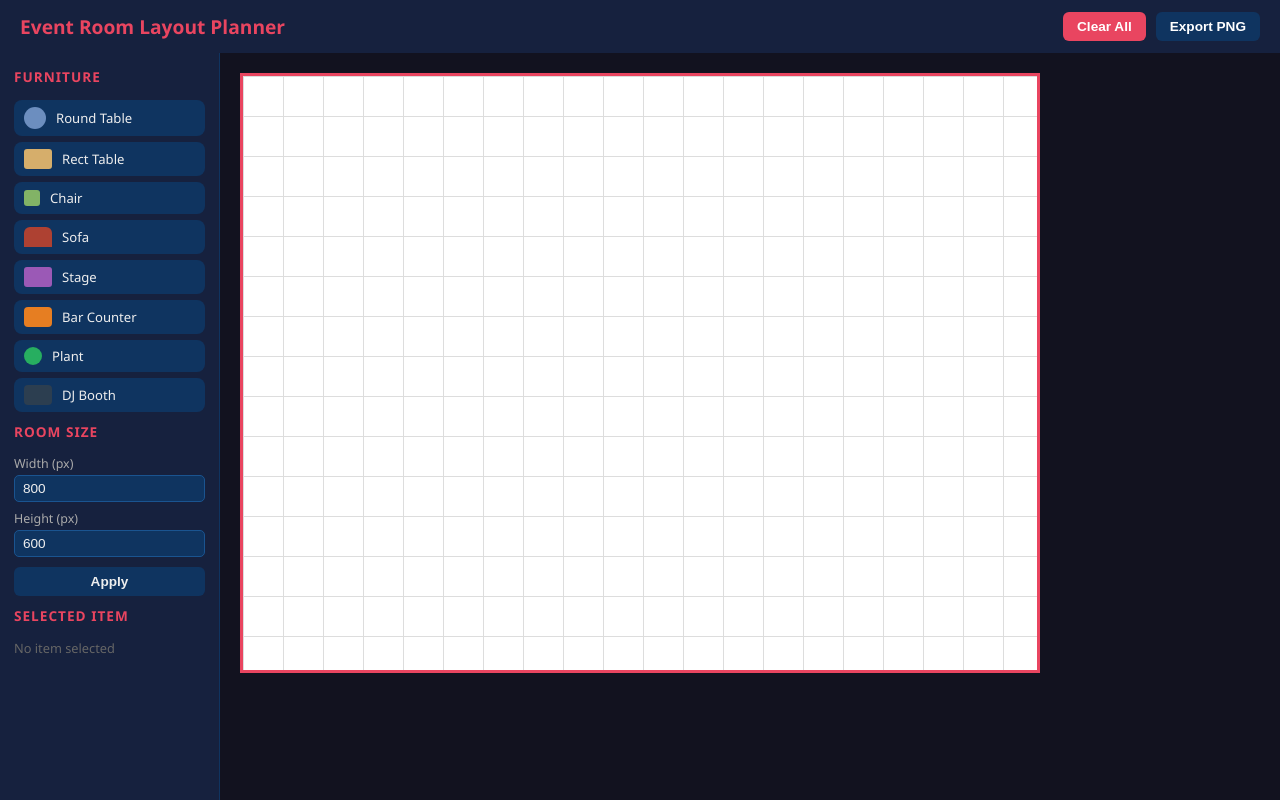
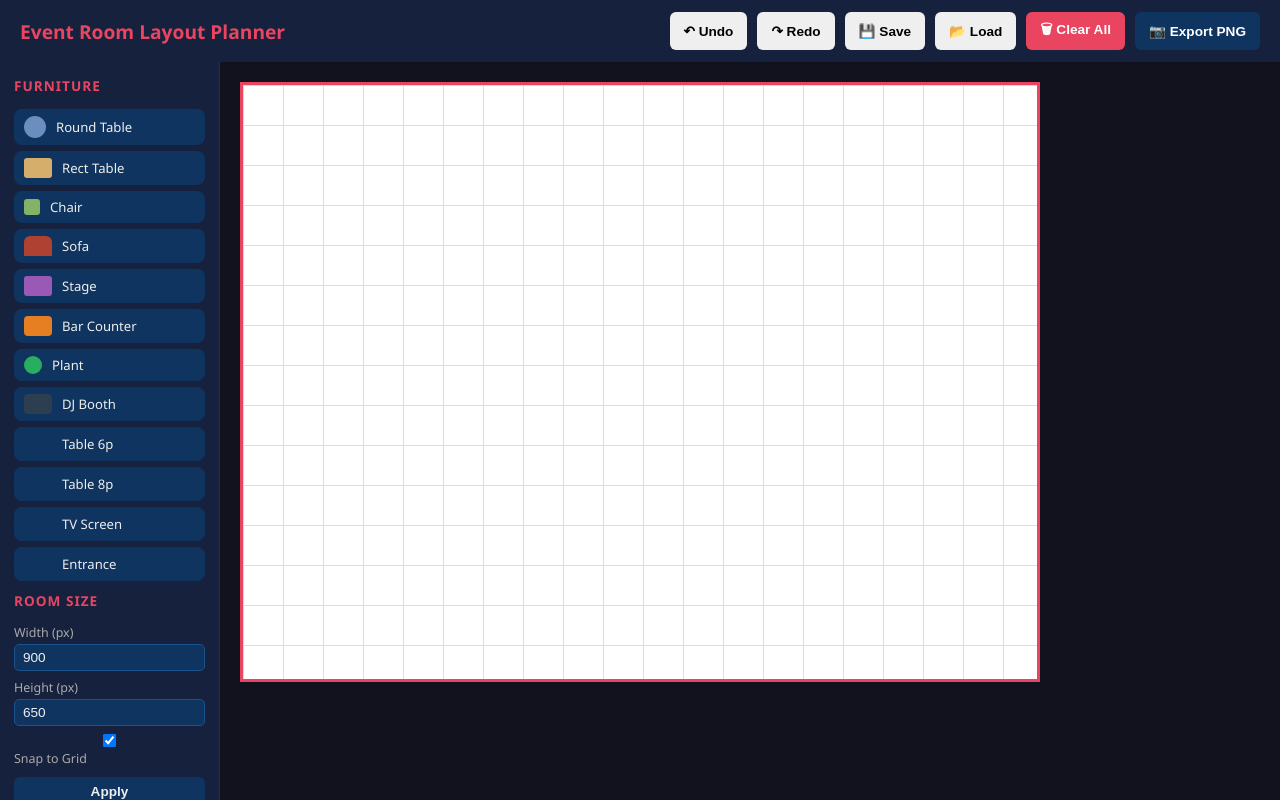
Before and after one commit to Skyzan7/room-layout-planner, a plain HTML site: page index.html in a window 1280 px wide. Drawn offline with Linux system fonts and the light colour scheme.

Commit message:
Refactor index.html for improved structure and controls

```diff
--- a/index.html
+++ b/index.html
@@ -10,8 +10,13 @@
   <header>
     <h1>Event Room Layout Planner</h1>
     <div class="header-controls">
-            <button id="clearBtn">Clear All</button>
-            <button id="exportBtn">Export PNG</button>
+      <button id="undoBtn" title="Undo (Ctrl+Z)">&#8630; Undo</button>
+      <button id="redoBtn" title="Redo (Ctrl+Y)">&#8631; Redo</button>
+      <button id="saveBtn">&#128190; Save</button>
+      <button id="loadBtn">&#128194; Load</button>
+      <button id="clearBtn">&#128465; Clear All</button>
+      <button id="exportBtn">&#128247; Export PNG</button>
+      <input type="file" id="loadFile" accept=".json" style="display:none">
     </div>
   </header>
 
@@ -43,23 +48,42 @@
         <div class="furniture-item" draggable="true" data-type="dj-booth" data-w="100" data-h="60">
           <div class="furniture-preview dj-booth"></div> DJ Booth
         </div>
+        <div class="furniture-item" draggable="true" data-type="table-6" data-w="140" data-h="70">
+          <div class="furniture-preview table-6"></div> Table 6p
+        </div>
+        <div class="furniture-item" draggable="true" data-type="table-8" data-w="160" data-h="80">
+          <div class="furniture-preview table-8"></div> Table 8p
+        </div>
+        <div class="furniture-item" draggable="true" data-type="tv-screen" data-w="120" data-h="20">
+          <div class="furniture-preview tv-screen"></div> TV Screen
+        </div>
+        <div class="furniture-item" draggable="true" data-type="entrance" data-w="60" data-h="20">
+          <div class="furniture-preview entrance"></div> Entrance
+        </div>
       </div>
 
       <h2>Room Size</h2>
       <div class="room-controls">
-                <label>Width (px) <input type="number" id="roomWidth" value="800" min="400" max="1400" /></label>
-                <label>Height (px) <input type="number" id="roomHeight" value="600" min="300" max="1000" /></label>
+        <label>Width (px) <input type="number" id="roomWidth" value="900" min="400" max="1400" /></label>
+        <label>Height (px) <input type="number" id="roomHeight" value="650" min="300" max="1000" /></label>
+        <label class="snap-row">
+          <input type="checkbox" id="snapToggle" checked /> Snap to Grid
+        </label>
         <button id="applyRoom">Apply</button>
       </div>
 
       <h2>Selected Item</h2>
-            <div class="item-controls" id="itemControls">
       <div id="noSelection">No item selected</div>
       <div id="selectionPanel" style="display:none">
+        <div class="item-controls">
           <label>Label <input type="text" id="itemLabel" /></label>
-                    <label>Rotate <input type="number" id="itemRotate" value="0" step="15" /> °</label>
+          <label>Rotate <div class="input-row"><input type="number" id="itemRotate" value="0" step="15" /> <span class="unit">deg</span></div></label>
+          <label>Width <div class="input-row"><input type="number" id="itemWidth" min="10" /> <span class="unit">px</span></div></label>
+          <label>Height <div class="input-row"><input type="number" id="itemHeight" min="10" /> <span class="unit">px</span></div></label>
           <label>Color <input type="color" id="itemColor" value="#6c8ebf" /></label>
-                    <button id="deleteItem">Delete</button>
+          <label>Opacity <input type="range" id="itemOpacity" min="20" max="100" value="100" /></label>
+          <button id="duplicateItem">&#10065; Duplicate</button>
+          <button id="deleteItem" class="btn-danger">&#128465; Delete</button>
         </div>
       </div>
     </div>
```
Lines whose indentation alone changed are shown as unchanged.
